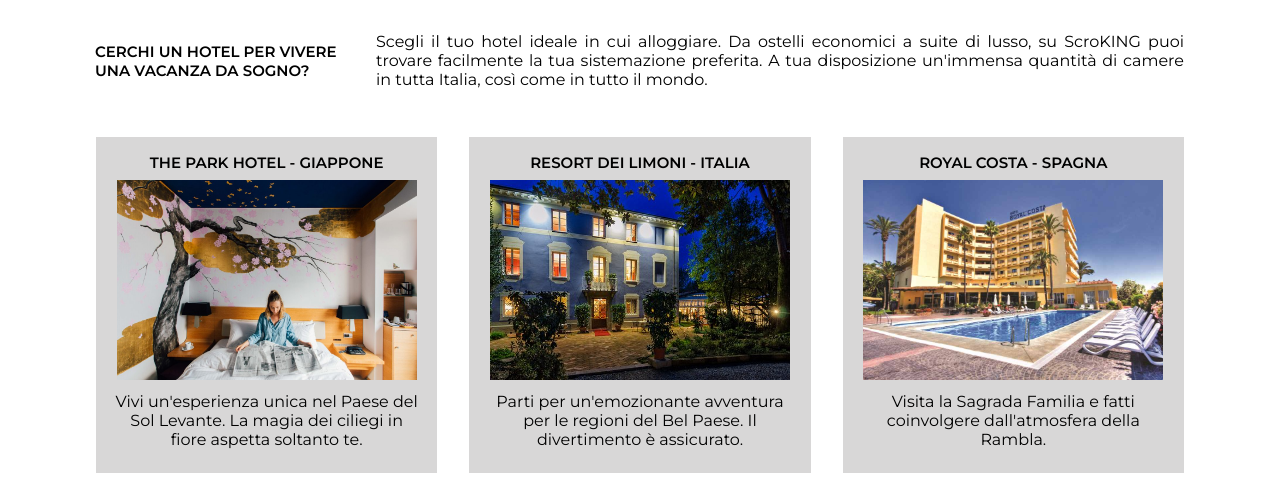
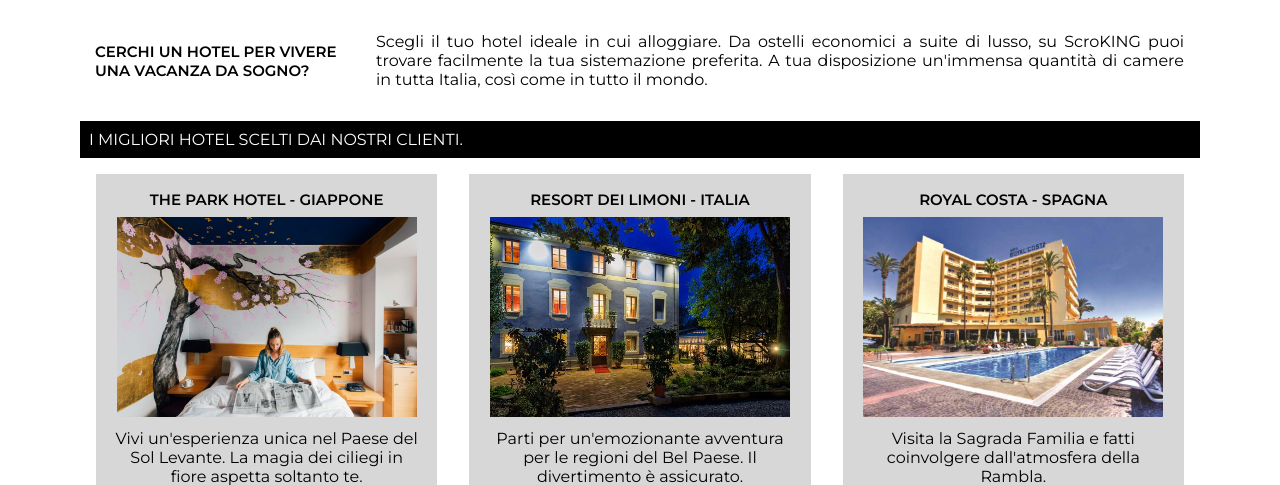
Before and after one commit to RedHitMark/scroKING-TravelAgency, a PHP site: page /hotel.htm in a window 1280 px wide. Shown: the part 80-565 px from the top of the page. Run offline with PHP 8.4, Linux system fonts and the light colour scheme.

Commit message:
Modifiche varie pagina hotel.htm e aggiunta classe css

```diff
--- a/CSS/main.css
+++ b/CSS/main.css
@@ -292,7 +292,12 @@ font-weight: bold;
     margin-bottom: 1em;
     cursor: pointer;
 }
-
+.besthotel{
+    border: 1px solid black;
+    padding: 0.5em;
+    background-color: black;
+    color: white;
+}
 
 /* =======  Contact ====== */
 .bg-contact{
--- a/hotel.htm
+++ b/hotel.htm
@@ -57,6 +57,10 @@
                         </p>
                     </div>
                 </div>
+            </div>
+
+            <div class="besthotel">
+                <p>I MIGLIORI HOTEL SCELTI DAI NOSTRI CLIENTI.</p>
             </div>
 
             <div class="row">
@@ -187,7 +191,7 @@
                         <img src="IMG/ilulissathotel.jpg" alt="">
                     </div>
                     <footer>
-                        <p>Stabilisci il record del mondo dei 200 metri fuggendo da un branco di orsi polari incazzatissimi.</p>
+                        <p>Stabilisci il record del mondo nei 200 metri fuggendo da un branco di orsi polari incazzatissimi.</p>
                     </footer>
                 </article>
             </div>
```
